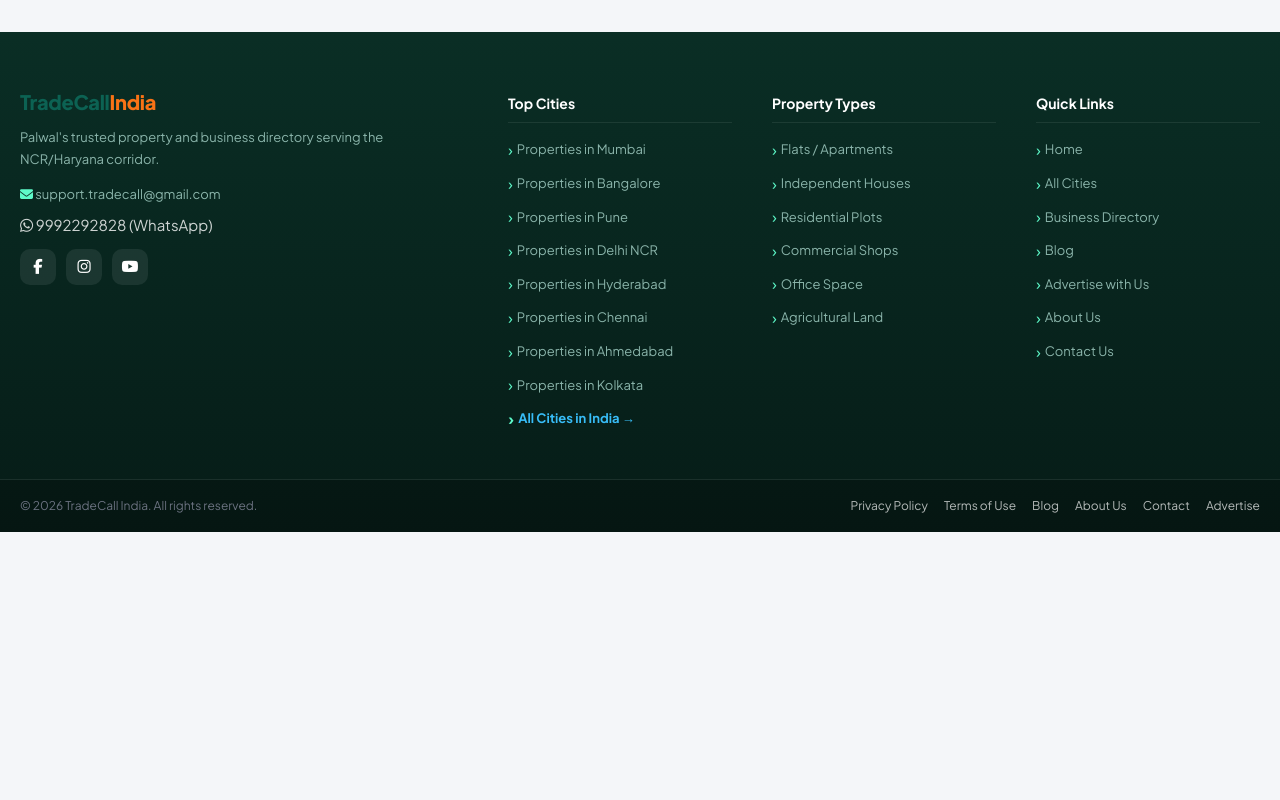
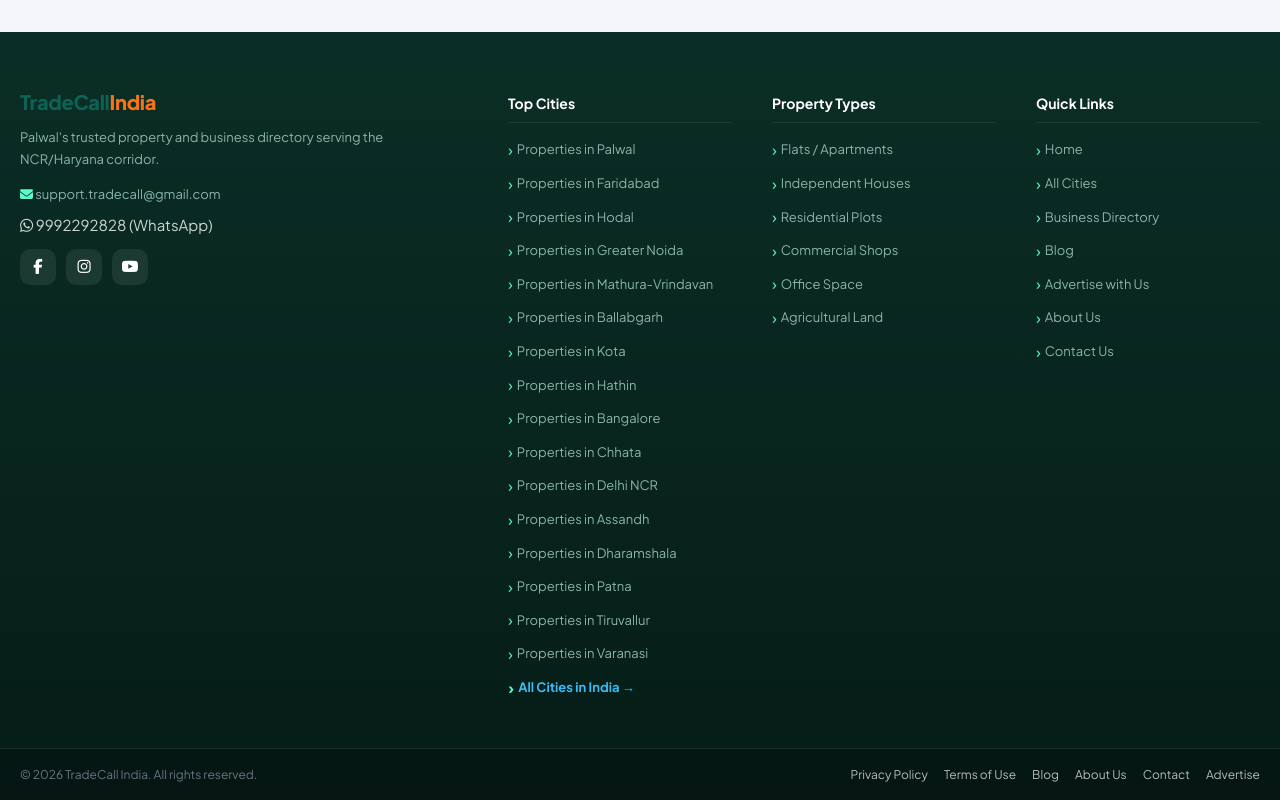
Before and after one commit to jaykakadia/brokerage-app-frontend, a React (Vite) app: page / in a window 1280 px wide. Shown: the part 1157-1957 px from the top of the page. Before the commit the page ends 1689 px from the top, so only its background shows below. Built offline with nearby package versions, Linux system fonts and the light colour scheme; no server answers.

Commit message:
fix(cities): footer and /cities link only to cities with approved listings

```diff
--- a/src/components/Footer.tsx
+++ b/src/components/Footer.tsx
@@ -1,4 +1,4 @@
-import { TOP_CITIES } from '../config/cities';
+import { ACTIVE_CITIES } from '../config/cities';
 import type { NavigateFunction } from '../types';
 
 export interface FooterProps {
@@ -7,6 +7,9 @@ export interface FooterProps {
 }
 
 export default function Footer({ onNavigate }: FooterProps) {
+  // Only link to cities with at least 1 approved listing, sorted by listing count
+  const sortedTopCities = [...ACTIVE_CITIES].sort((a, b) => b.count - a.count);
+
   return (
     <footer className="footer">
       <div className="container footer-inner">
@@ -36,7 +39,7 @@ export default function Footer({ onNavigate }: FooterProps) {
         <div className="footer-col">
           <h4>Top Cities</h4>
           <ul>
-            {TOP_CITIES.map((c) => (
+            {sortedTopCities.map((c) => (
               <li key={c.slug}>
                 <a
                   href={`/properties/${c.slug}`}
--- a/src/config/cities.ts
+++ b/src/config/cities.ts
@@ -121,6 +121,32 @@ export const ALL_INDIAN_CITIES: CityInfo[] = [
   { name: 'Raipur', slug: 'raipur', state: 'Chhattisgarh' },
 ];
 
+export interface ActiveCityInfo {
+  name: string;
+  slug: string;
+  state: string;
+  count: number;
+}
+
+export const ACTIVE_CITIES: ActiveCityInfo[] = [
+  { name: 'Palwal', slug: 'palwal', state: 'Haryana', count: 81 },
+  { name: 'Faridabad', slug: 'faridabad', state: 'Haryana', count: 18 },
+  { name: 'Hodal', slug: 'hodal', state: 'Haryana', count: 10 },
+  { name: 'Greater Noida', slug: 'greater-noida', state: 'Uttar Pradesh', count: 5 },
+  { name: 'Mathura-Vrindavan', slug: 'mathura-vrindavan', state: 'Uttar Pradesh', count: 5 },
+  { name: 'Ballabgarh', slug: 'ballabgarh', state: 'Haryana', count: 4 },
+  { name: 'Kota', slug: 'kota', state: 'Rajasthan', count: 4 },
+  { name: 'Hathin', slug: 'hathin', state: 'Haryana', count: 3 },
+  { name: 'Bangalore', slug: 'bangalore', state: 'Karnataka', count: 2 },
+  { name: 'Chhata', slug: 'chhata', state: 'Uttar Pradesh', count: 2 },
+  { name: 'Delhi NCR', slug: 'delhi-ncr', state: 'Delhi', count: 2 },
+  { name: 'Assandh', slug: 'assandh', state: 'Haryana', count: 1 },
+  { name: 'Dharamshala', slug: 'dharamshala', state: 'Himachal Pradesh', count: 1 },
+  { name: 'Patna', slug: 'patna', state: 'Bihar', count: 1 },
+  { name: 'Tiruvallur', slug: 'tiruvallur', state: 'Tamil Nadu', count: 1 },
+  { name: 'Varanasi', slug: 'varanasi', state: 'Uttar Pradesh', count: 1 },
+];
+
 /** Deduplicated list of cities by slug */
 const CITY_MAP = new Map<string, CityInfo>();
 ALL_INDIAN_CITIES.forEach((c) => {
@@ -140,6 +166,8 @@ const ALIASES: Record<string, string> = {
   'madras': 'chennai',
   'gurgaon': 'gurugram',
   'allahabad': 'prayagraj',
+  'g-noida': 'greater-noida',
+  'gnida': 'greater-noida',
 };
 
 /** Convert city display name into clean slug */
--- a/src/pages/CitiesPage.tsx
+++ b/src/pages/CitiesPage.tsx
@@ -1,6 +1,6 @@
 import { useState, useMemo, useEffect } from 'react';
 import type { NavigateFunction } from '../types';
-import { ALL_INDIAN_CITIES, TOP_CITIES, getCitySlug } from '../config/cities';
+import { ALL_INDIAN_CITIES, ACTIVE_CITIES, getCitySlug } from '../config/cities';
 import api from '../services/api';
 
 interface CitiesPageProps {
@@ -10,6 +10,15 @@ interface CitiesPageProps {
 export default function CitiesPage({ onNavigate }: CitiesPageProps) {
   const [search, setSearch] = useState('');
   const [locations, setLocations] = useState<Array<{ city_name: string; state: string }>>([]);
+
+  // Active cities set that have >= 1 approved listing
+  const activeCitySlugs = useMemo(() => {
+    return new Set(ACTIVE_CITIES.map((c) => c.slug));
+  }, []);
+
+  const popularHubs = useMemo(() => {
+    return [...ACTIVE_CITIES].sort((a, b) => b.count - a.count).slice(0, 10);
+  }, []);
 
   useEffect(() => {
     // Optionally fetch live locations from backend DB
@@ -98,7 +107,7 @@ export default function CitiesPage({ onNavigate }: CitiesPageProps) {
               type="text"
               value={search}
               onChange={(e) => setSearch(e.target.value)}
-              placeholder="Search city or state (e.g. Pune, Bangalore, Maharashtra)..."
+              placeholder="Search city or state (e.g. Palwal, Faridabad, Haryana)..."
               style={{
                 width: '100%',
                 padding: '12px 18px 12px 42px',
@@ -132,14 +141,14 @@ export default function CitiesPage({ onNavigate }: CitiesPageProps) {
           </div>
         </div>
 
-        {/* Top Featured Cities Row */}
+        {/* Top Featured Cities Row (Only cities with listings) */}
         {!search && (
           <div style={{ background: '#fff', borderRadius: '16px', padding: '24px', marginBottom: '32px', boxShadow: '0 2px 10px rgba(0,0,0,0.03)' }}>
             <h2 style={{ fontSize: '18px', fontWeight: 700, color: '#0f172a', marginBottom: '16px', display: 'flex', alignItems: 'center', gap: '8px' }}>
               <i className="fas fa-fire" style={{ color: '#ea580c' }}></i> Popular Real Estate Hubs
             </h2>
             <div style={{ display: 'grid', gridTemplateColumns: 'repeat(auto-fill, minmax(130px, 1fr))', gap: '12px' }}>
-              {TOP_CITIES.map((c) => (
+              {popularHubs.map((c) => (
                 <a
                   key={c.slug}
                   href={`/properties/${c.slug}`}
@@ -166,6 +175,9 @@ export default function CitiesPage({ onNavigate }: CitiesPageProps) {
                 >
                   <i className="fas fa-building" style={{ marginBottom: '6px', fontSize: '16px', color: '#0d9488' }}></i>
                   {c.name}
+                  <span style={{ fontSize: '11px', color: '#0d7a5f', marginTop: '2px', fontWeight: 500 }}>
+                    {c.count} {c.count === 1 ? 'listing' : 'listings'}
+                  </span>
                 </a>
               ))}
             </div>
@@ -210,7 +222,10 @@ export default function CitiesPage({ onNavigate }: CitiesPageProps) {
                 gridTemplateColumns: 'repeat(auto-fill, minmax(170px, 1fr))',
                 gap: '10px 16px'
               }}>
-                {group.cities.map((city) => (
+                {group.cities.map((city) => {
+                  const hasListings = activeCitySlugs.has(city.slug);
+                  if (hasListings) {
+                    return (
                       <a
                         key={city.slug}
                         href={`/properties/${city.slug}`}
@@ -219,7 +234,8 @@ export default function CitiesPage({ onNavigate }: CitiesPageProps) {
                           onNavigate('properties-city', city.slug);
                         }}
                         style={{
-                      color: '#334155',
+                          color: '#0f766e',
+                          fontWeight: 600,
                           textDecoration: 'none',
                           fontSize: '14px',
                           padding: '4px 0',
@@ -232,7 +248,27 @@ export default function CitiesPage({ onNavigate }: CitiesPageProps) {
                         <i className="fas fa-map-marker-alt" style={{ fontSize: '11px', color: '#0d9488' }}></i>
                         {city.name}
                       </a>
-                ))}
+                    );
+                  }
+                  return (
+                    <span
+                      key={city.name}
+                      style={{
+                        color: '#94a3b8',
+                        fontSize: '14px',
+                        padding: '4px 0',
+                        display: 'inline-flex',
+                        alignItems: 'center',
+                        gap: '6px',
+                        cursor: 'default',
+                      }}
+                      title="No active listings yet in this city"
+                    >
+                      <i className="fas fa-map-marker-alt" style={{ fontSize: '11px', color: '#cbd5e1' }}></i>
+                      {city.name}
+                    </span>
+                  );
+                })}
               </div>
             </div>
           ))}
```
Lines whose indentation alone changed are shown as unchanged.
